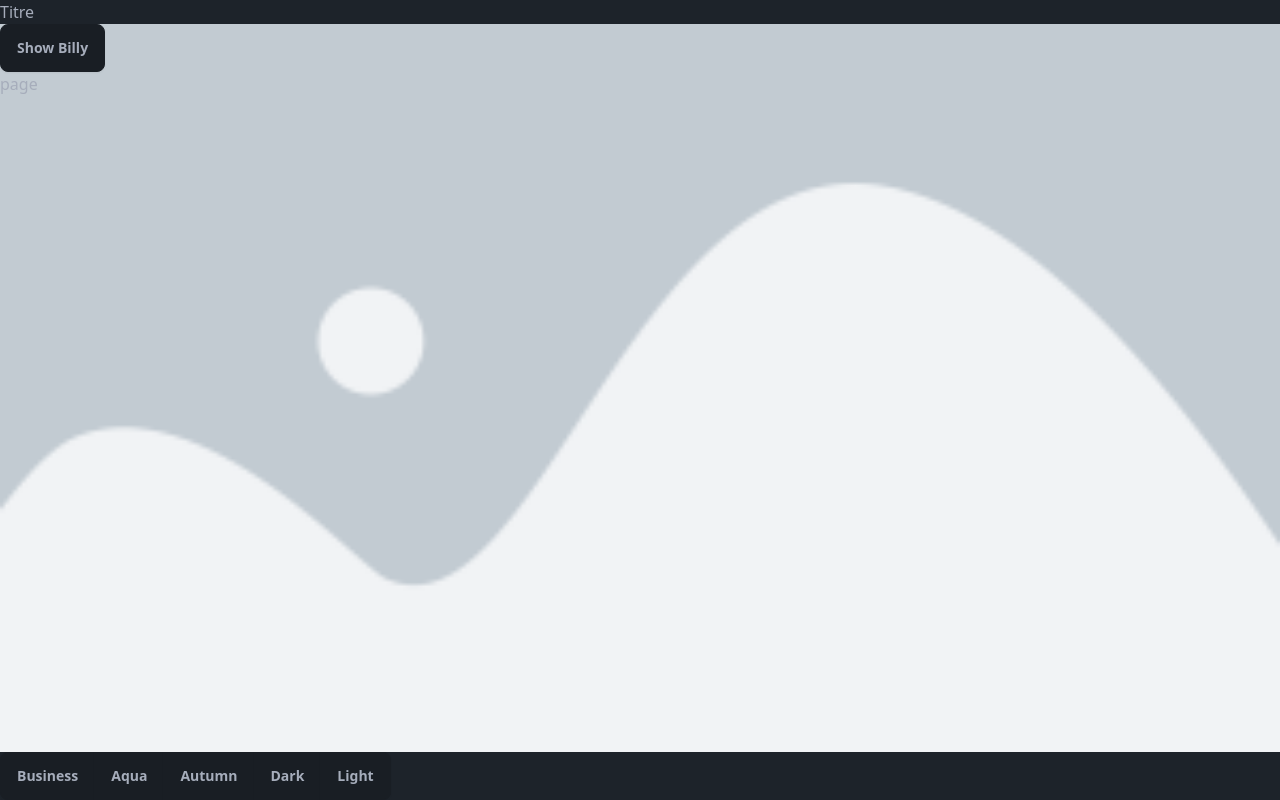
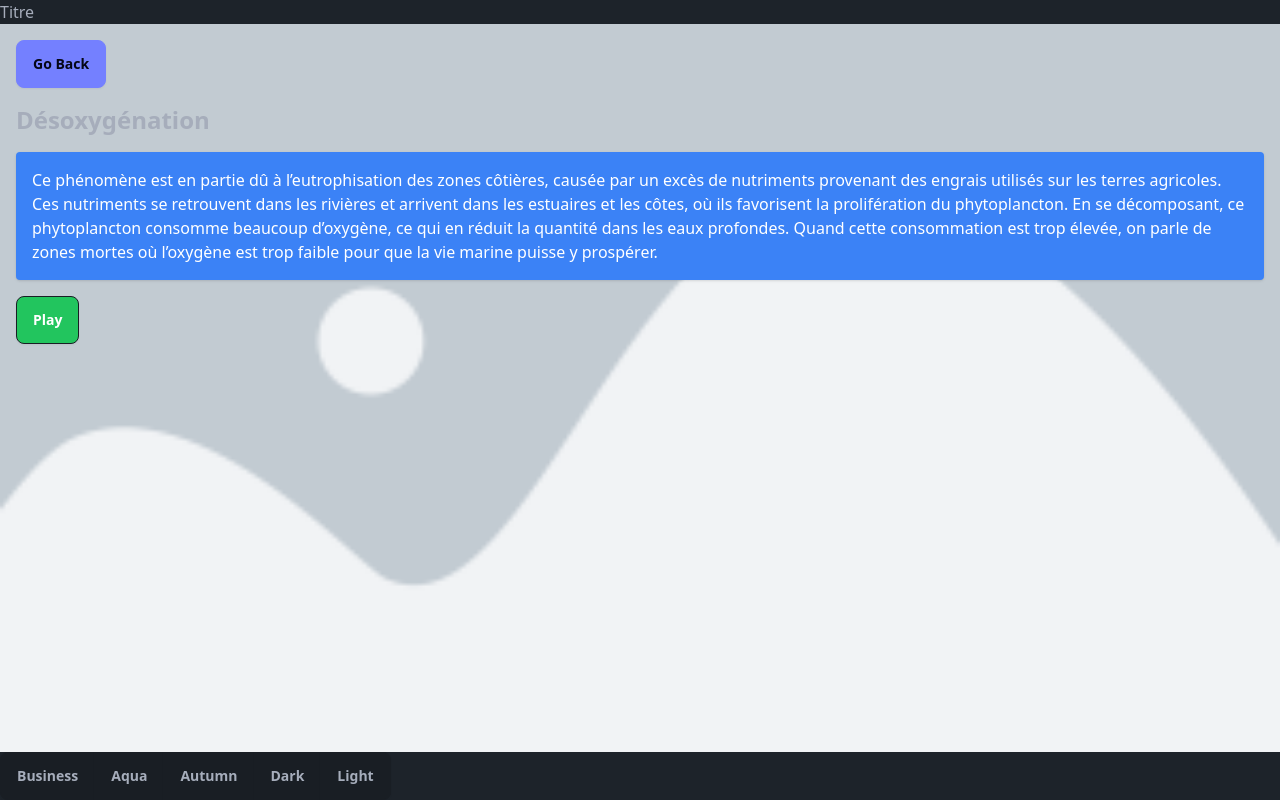
Before and after one commit to nuitit-2024-pas-de-nom/project, a Next.js app: page /heart in a window 1280 px wide. Built offline with nearby package versions, Linux system fonts and the light colour scheme.

Commit message:
ajout des pages

```diff
--- /dev/null
+++ b/app/(info)/heart/miniGame/page.tsx
@@ -0,0 +1,11 @@
+import Link from "next/link";
+
+export default function Page() {
+    return (
+      <div className="p-4">
+        <Link href={"/show-billy"} className={"btn btn-primary"}>ANW</Link>
+      </div>
+
+
+    );
+  }
--- a/app/(info)/heart/page.tsx
+++ b/app/(info)/heart/page.tsx
@@ -1,7 +1,22 @@
- export default function page(){
+import Link from "next/link";
+
+export default function Page() {
     return (
-        <div>
-            <h1>page</h1>
-        </div>
-    )
- }
+      <div className="p-4">
+        <Link href={"/show-billy"} className={"btn btn-primary"}>Go Back</Link>
+
+        <h1 className="text-2xl font-bold mt-4">Désoxygénation</h1>
+
+        <article className="bg-blue-500 text-white p-4 rounded mt-4 shadow">
+          Ce phénomène est en partie dû à l’eutrophisation des zones côtières, causée par un excès de nutriments
+          provenant des engrais utilisés sur les terres agricoles. Ces nutriments se retrouvent dans les rivières et
+          arrivent dans les estuaires et les côtes, où ils favorisent la prolifération du phytoplancton. En se
+          décomposant, ce phytoplancton consomme beaucoup d’oxygène, ce qui en réduit la quantité dans les eaux
+          profondes. Quand cette consommation est trop élevée, on parle de zones mortes où l’oxygène est trop faible
+          pour que la vie marine puisse y prospérer.
+        </article>
+
+        <Link href ="/heart/miniGame" className="btn bg-green-500 text-white hover:bg-green-600 mt-4">Play</Link>
+      </div>
+    );
+  }
--- a/app/(info)/layout.tsx
+++ b/app/(info)/layout.tsx
@@ -4,10 +4,7 @@ import React from "react";
 
 export default function Layout({ children }: { children: React.ReactNode }) {
     return (
-
         <div>
-            <Link href={"/show-billy"} className={"btn"}>Show Billy</Link>
-            {/*<Image src={"/images/bg-base.png"} alt={"bg"} width={1920} height={1080} />*/}
             {children}
         </div>
     );
```
